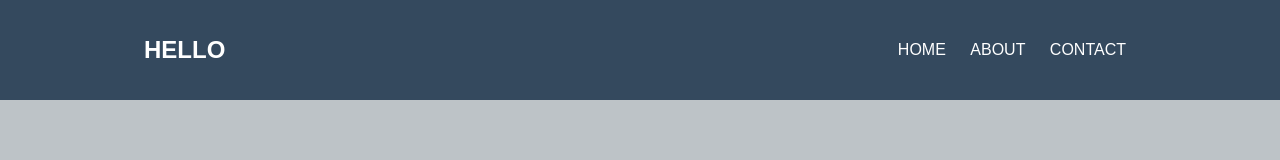
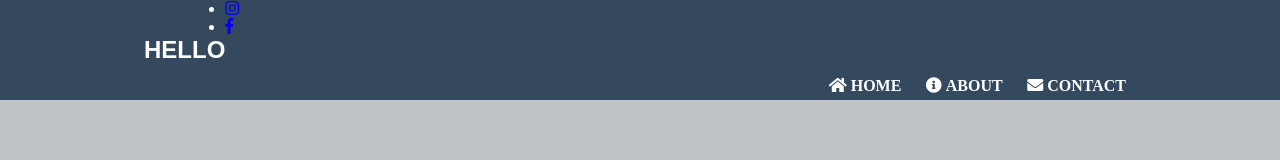
Before and after one commit to chevros/chevros.github.io, a plain HTML site: page index.html in a window 1280 px wide. Drawn offline with Linux system fonts and the light colour scheme.

Commit message:
Update index.html

```diff
--- a/index.html
+++ b/index.html
@@ -5,7 +5,7 @@
     <title>CHEVROS</title>
     <link rel="stylesheet" type="text/css" href="css/main.css">
     <link rel="stylesheet" href="https://use.fontawesome.com/releases/v5.7.2/css/all.css">
-    <meta name="viewport" content="width=device-width, initial-scale=1">
+    <meta name="viewport" content="width=device-width, initial-scale=1.0">
   </head>
   <body>
     <div class="header">
@@ -16,10 +16,19 @@
             <i class="fas fa-ellipsis-h"></i>
           </label>
 
+          <ul class="social-media-icon">
+            <li class="ig">
+              <a href="https://www.instagram.com/chevros17"><i class="fab fa-instagram" id="ig"></i></a>
+            </li>
+            <li class="fb">
+              <a href="https://www.facebook.com/chevros17"><i class="fab fa-facebook-f" id="fb"></i></a>
+            </li>
+          </ul>
+
           <ul class="menu">
-              <a href="#">Home</a>
-              <a href="#">About</a>
-              <a href="#">Contact</a>
+              <a href="#"><i class="fas fa-home">  Home</i></a>
+              <a href="#"><i class="fas fa-info-circle">  About</i></a>
+              <a href="#"><i class="fas fa-envelope">  Contact</i></a>
               <label for="chk" class="hide-menu-btn">
                 <i class="fas fa-times"></i>
               </label>
```
